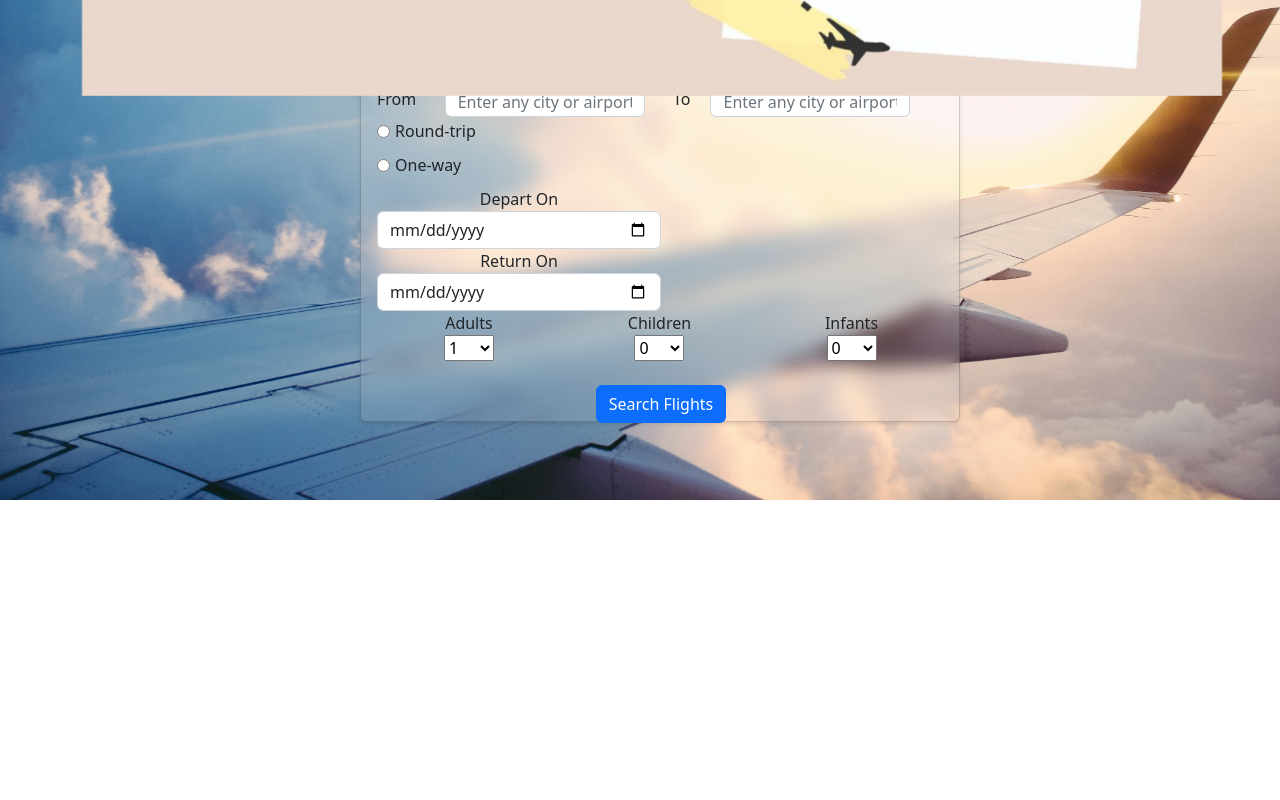
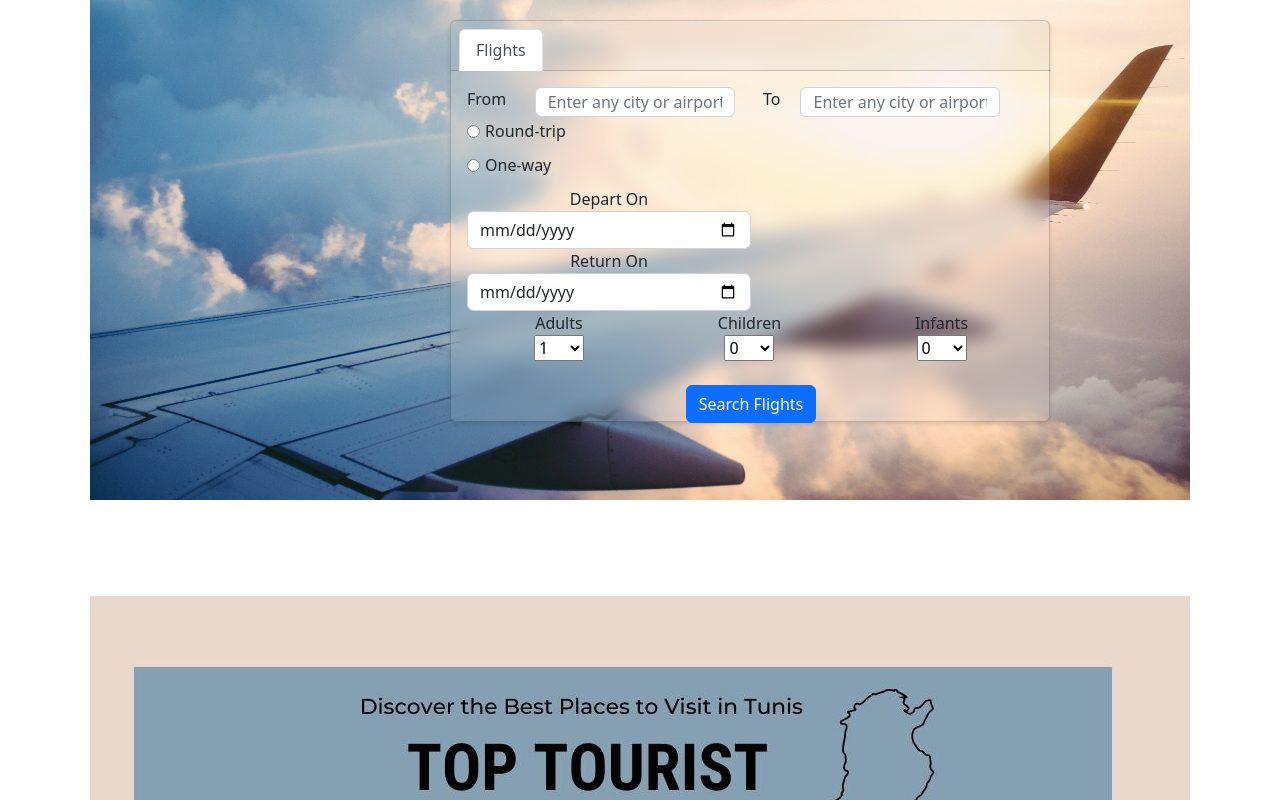
Before and after one commit to Meriem-Zouari/PPP, a React (Vite) app: page / in a window 1280 px wide. Shown: the top 800 px of the page. Built offline with nearby package versions, Linux system fonts and the light colour scheme.

Commit message:
Image added

```diff
--- a/src/Booking.css
+++ b/src/Booking.css
@@ -79,39 +79,36 @@ button {
 
 
 
-.destination-image {
-  display: block; /* Ensure the image is always visible */
+
+
+
+
+
+
+
+
+.background-image {
+  top: 0;
+  width: 1100px;
+  height: 500px;
+  background: url("./assets/plane.jpg"), #000;
+  background-position: center;
+  background-size: cover;
+
 }
 
 
 
 
 
-.background-image {
-  position: fixed;
-  top: 0;
-  width: 1300px;
-  height: 500px;
-  background: url("./assets/plane.jpg"), #000;
-  background-position: center;
-  background-size: cover;
-  z-index: -1;
+.container{
+  display:grid;
+  justify-content: center;
+  width:100%;
+  max-width:1300px;
+  margin:0 auto;
+
 }
-
-.container {
-  position: relative;
-  z-index: 1;
+.destination-image-container{
+  width: 1100px;
 }
-
-.page-section {
-  position: relative;
-}
-
-.destination-image {
-  position: absolute;
-  bottom: 0;
-
-  z-index: 1;
-  width: 100%;
-   /* Adjust as needed */
-}
--- a/src/Booking.jsx
+++ b/src/Booking.jsx
@@ -3,7 +3,8 @@ import './Booking.css';
 
 function Booking  ()  {
   return (
-    <><div className='background-image'>
+    <> <div className='container'>
+    <div className='background-image'>
       <div className="card text-center" style={{backdropFilter: 'blur(9px)',
   WebkitBackdropFilter: 'blur(9px)',
   backgroundColor: 'rgba(255, 255, 255, 0.1)'
@@ -27,13 +28,13 @@ function Booking  ()  {
                 <input type="text" className="form-control" id="destination" placeholder="Enter any city or airport" />
               </div>
             </div>
-            <div class="radio-container">
+            <div className="radio-container">
     <input type="radio" id="round-trip" name="trip-type" value="round-trip"/>
-    <label for="round-trip">Round-trip</label>
+    <label htmlFor="round-trip">Round-trip</label>
   </div>
-  <div class="radio-container">
+  <div className="radio-container">
     <input type="radio" id="one-way" name="trip-type" value="one-way"/>
-    <label for="one-way">One-way</label>
+    <label htmlFor="one-way">One-way</label>
   </div>
             <div className="form-row">
               {/* Depart On */}
@@ -99,14 +100,14 @@ function Booking  ()  {
       </div>
       <br></br>
       <br></br>
+
       <br></br>
       <br></br>
-      <div  class="page-section">
-	<div class="container">
-    <img src="./src/assets/Destination.jpg" className="destination-image"/>
+      <div className="destination-image-container">  {/* Container for destination image */}
+          <img src="./src/assets/Destination.jpg"></img>
+        </div>
+
     </div>
-    </div>
-
 
     </>
 
```
Also changed, not shown: src/assets/Destination.jpg.
